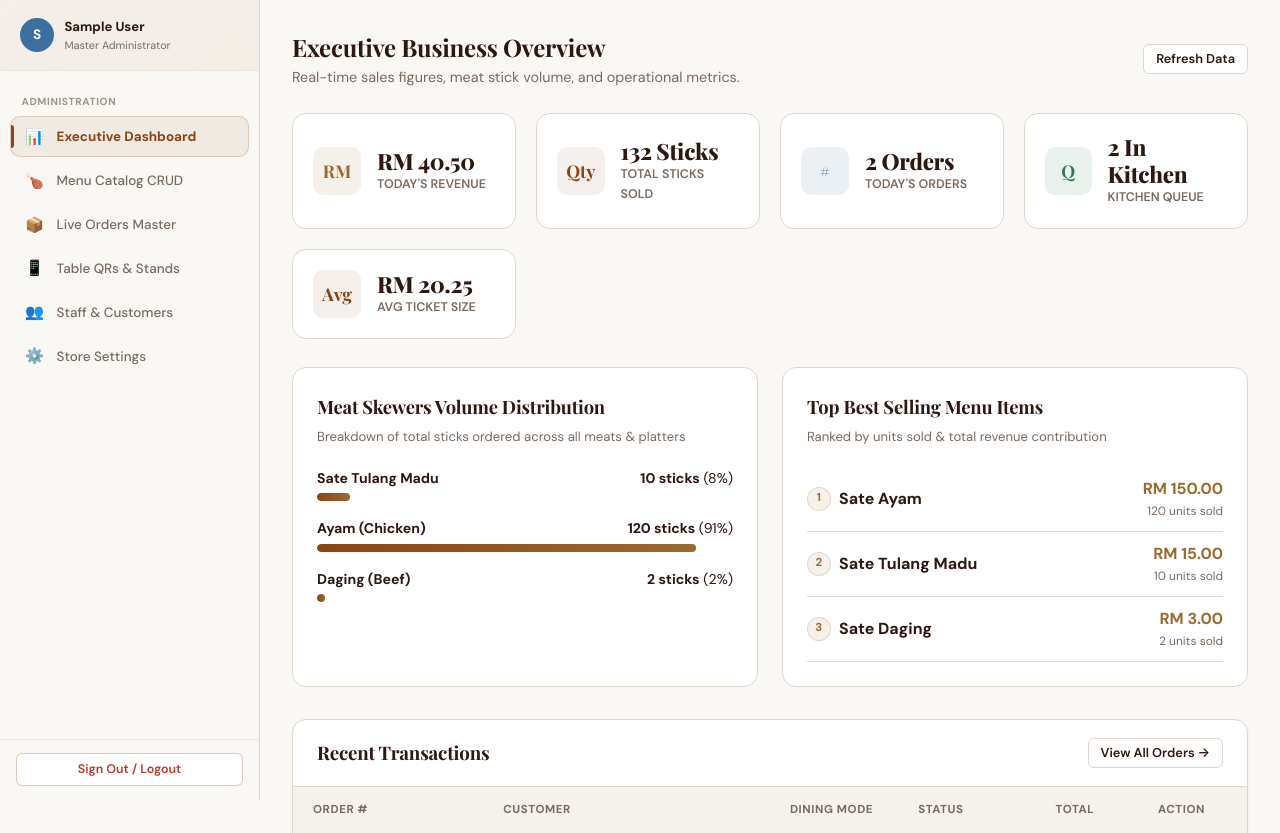
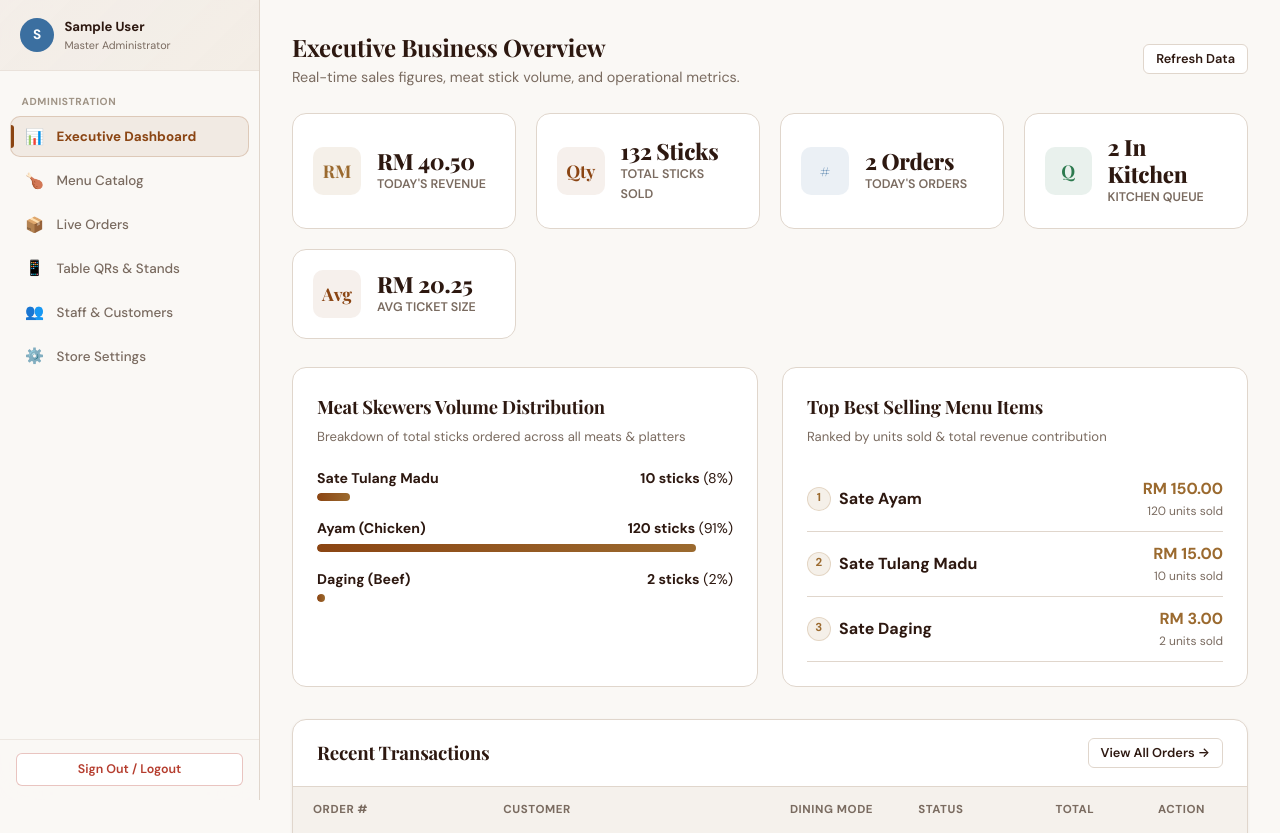
Before and after one commit to Izzul022/satay-ordering-system, a PHP site: page /admin.php in a window 1280 px wide. Shown: the top 833 px of the page. Run offline with PHP 8.4, Linux system fonts and the light colour scheme; the visitor is signed in with stand-in values (Sample User, id 1); data comes from the database, SQL or seed files in the repository.

Commit message:
Remove CRUD and Master suffixes from admin navigation titles

```diff
--- a/admin.php
+++ b/admin.php
@@ -61,11 +61,11 @@ $currentUser = get_current_auth_user();
             </button>
             <button type="button" class="sidenav-link admin-nav-item" data-tab="menu" onclick="AdminApp.switchTab('menu'); SatayApp.closeSideNav()">
                 <span class="sidenav-link-icon">🍗</span>
-                <span>Menu Catalog CRUD</span>
+                <span>Menu Catalog</span>
             </button>
             <button type="button" class="sidenav-link admin-nav-item" data-tab="orders" onclick="AdminApp.switchTab('orders'); SatayApp.closeSideNav()">
                 <span class="sidenav-link-icon">📦</span>
-                <span>Live Orders Master</span>
+                <span>Live Orders</span>
             </button>
             <button type="button" class="sidenav-link admin-nav-item" data-tab="tables" onclick="AdminApp.switchTab('tables'); SatayApp.closeSideNav()">
                 <span class="sidenav-link-icon">📱</span>
@@ -120,11 +120,11 @@ $currentUser = get_current_auth_user();
             </button>
             <button type="button" class="store-sb-link admin-nav-item" data-tab="menu" onclick="AdminApp.switchTab('menu')">
                 <span class="store-sb-link-icon">🍗</span>
-                <span>Menu Catalog CRUD</span>
+                <span>Menu Catalog</span>
             </button>
             <button type="button" class="store-sb-link admin-nav-item" data-tab="orders" onclick="AdminApp.switchTab('orders')">
                 <span class="store-sb-link-icon">📦</span>
-                <span>Live Orders Master</span>
+                <span>Live Orders</span>
             </button>
             <button type="button" class="store-sb-link admin-nav-item" data-tab="tables" onclick="AdminApp.switchTab('tables')">
                 <span class="store-sb-link-icon">📱</span>
@@ -299,7 +299,7 @@ $currentUser = get_current_auth_user();
         <section id="tab-orders" style="display:none;">
             <div style="margin-bottom:1.5rem; display:flex; justify-content:space-between; align-items:center; flex-wrap:wrap; gap:1rem;">
                 <div>
-                    <h2>Orders Master Directory</h2>
+                    <h2>Orders Directory</h2>
                     <p style="color:var(--text-muted); font-size:0.9rem;">Track, inspect, update status, or export all customer orders.</p>
                 </div>
                 <div style="display:flex; gap:0.75rem;">
```
